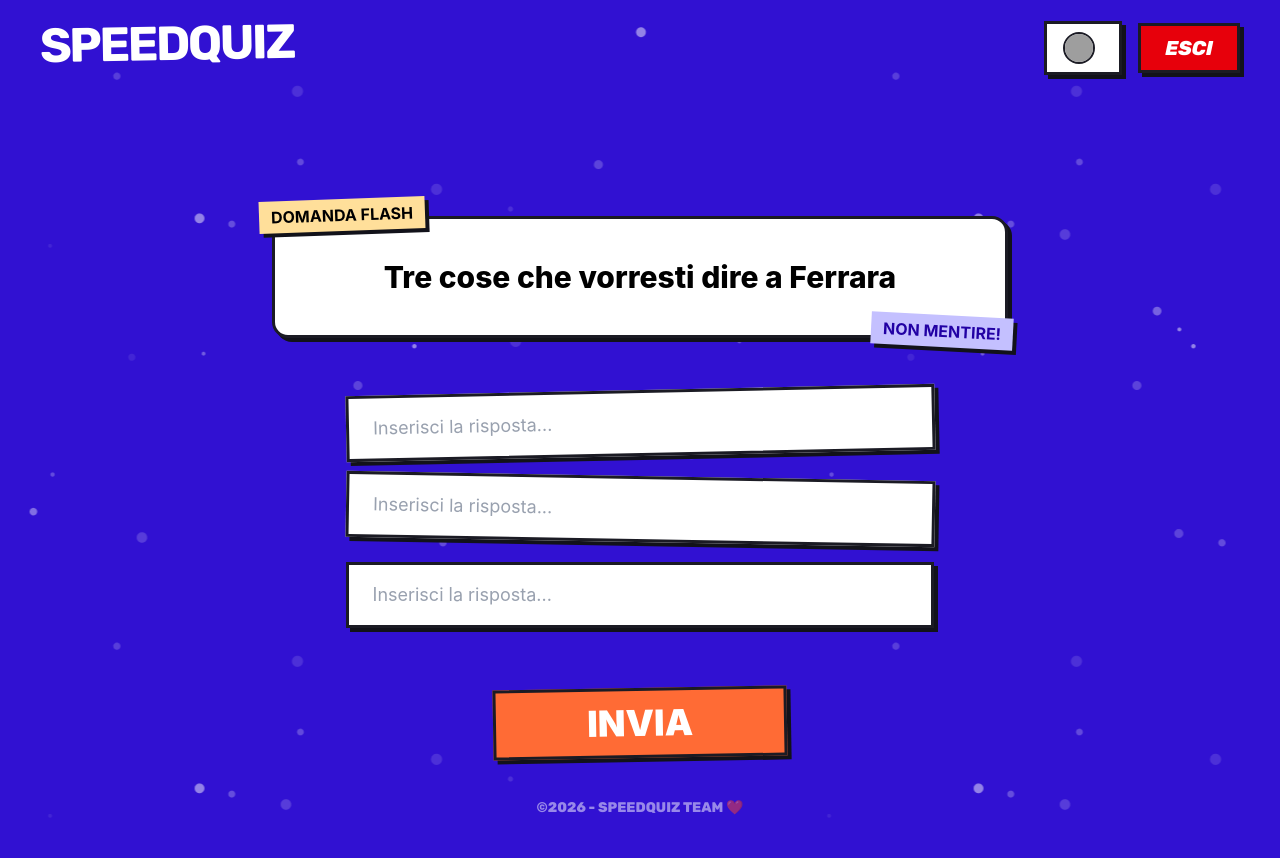
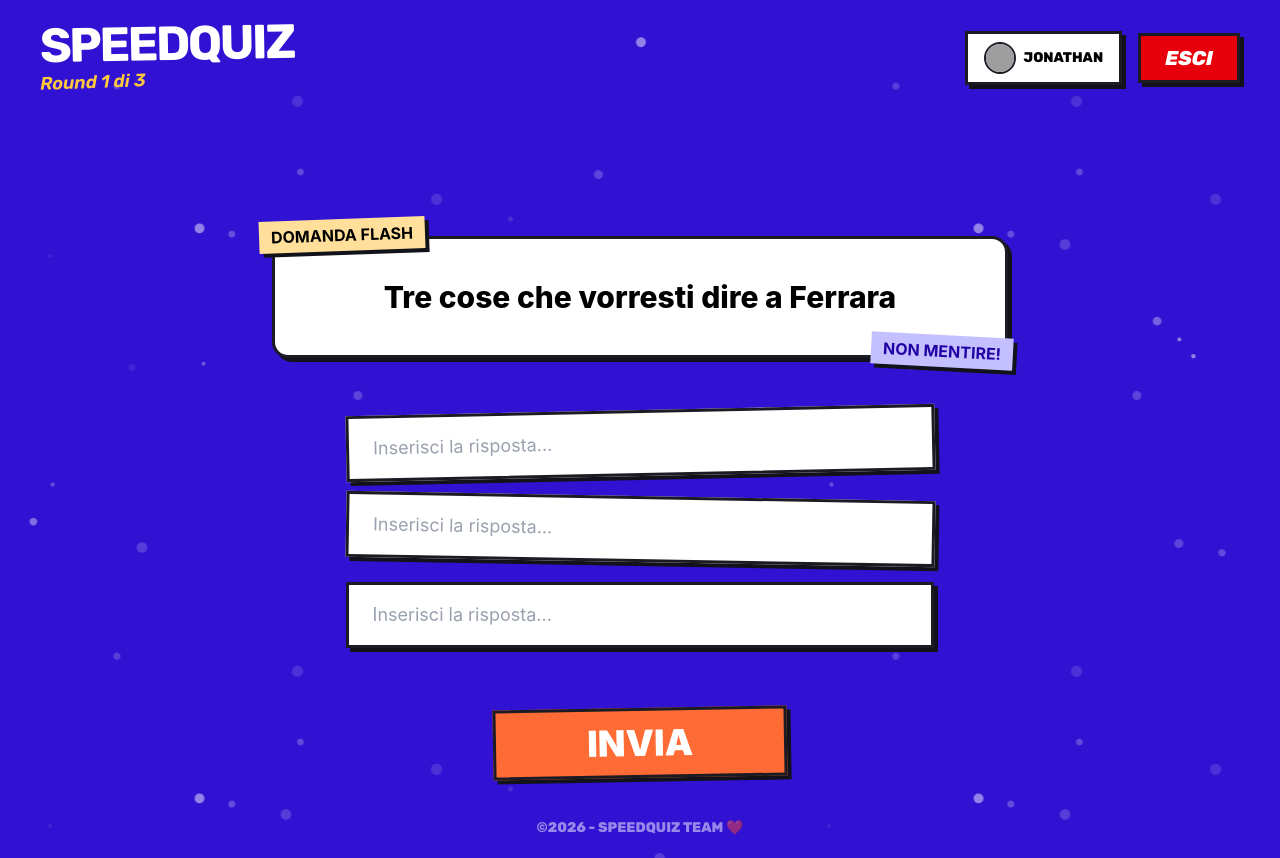
Before and after one commit to Jonnycp/SpeedQuiz, a React (Vite) app in the folder frontend/: page /question in a window 1280 px wide. Built offline with nearby package versions, Linux system fonts and the light colour scheme; grey boxes are pictures that could not be loaded; some icons are missing.

Commit message:
Aggiunto round a underphase

```diff
--- a/frontend/src/pages/Question.jsx
+++ b/frontend/src/pages/Question.jsx
@@ -5,7 +5,7 @@ const Question = () => {
 
     return(
         <>
-        <GamePhase/>
+        <GamePhase underPhase="Round 1 di 3" username="Jonathan" />
         <QuestionCard/>
         </>
 
```
